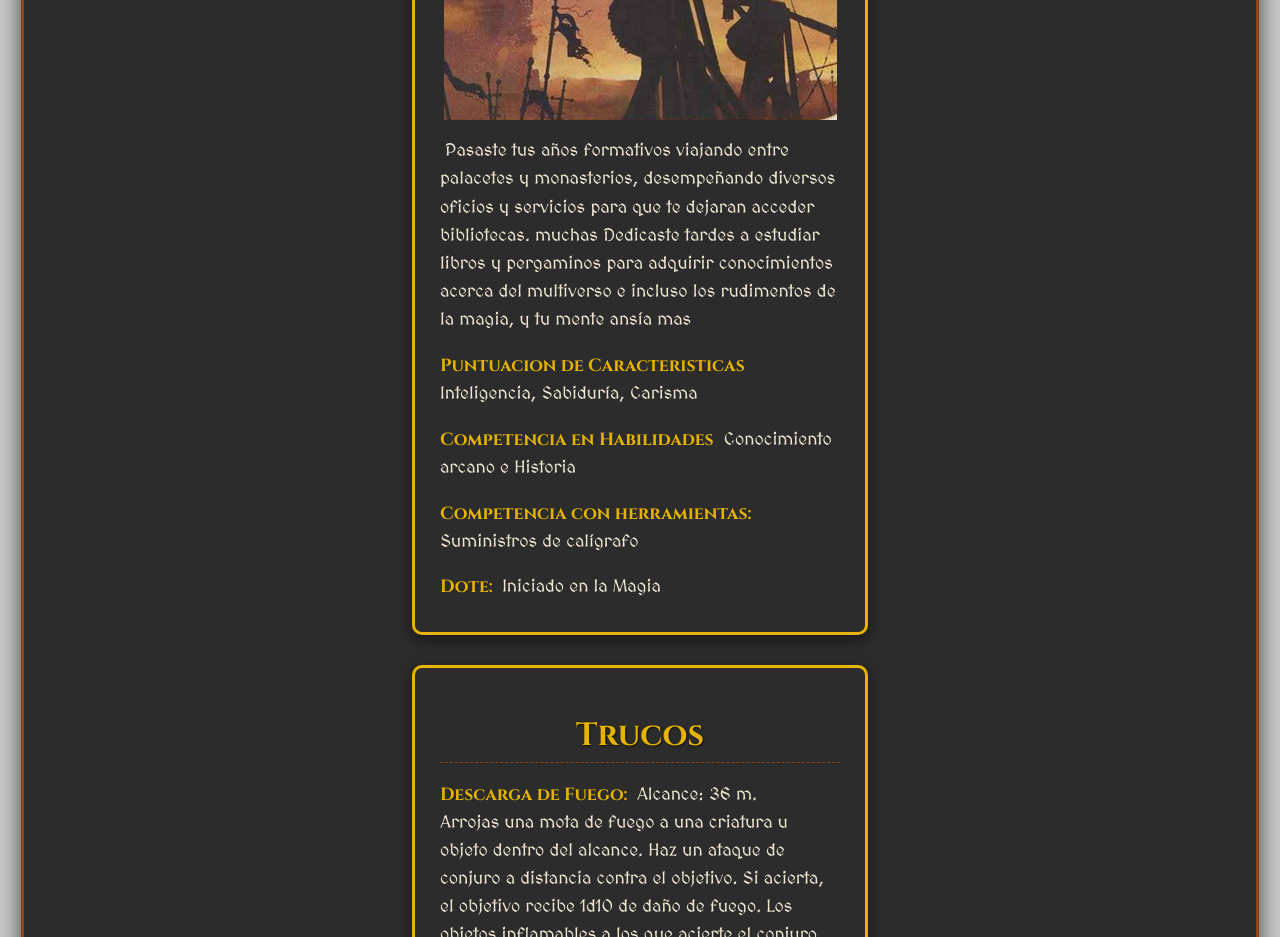
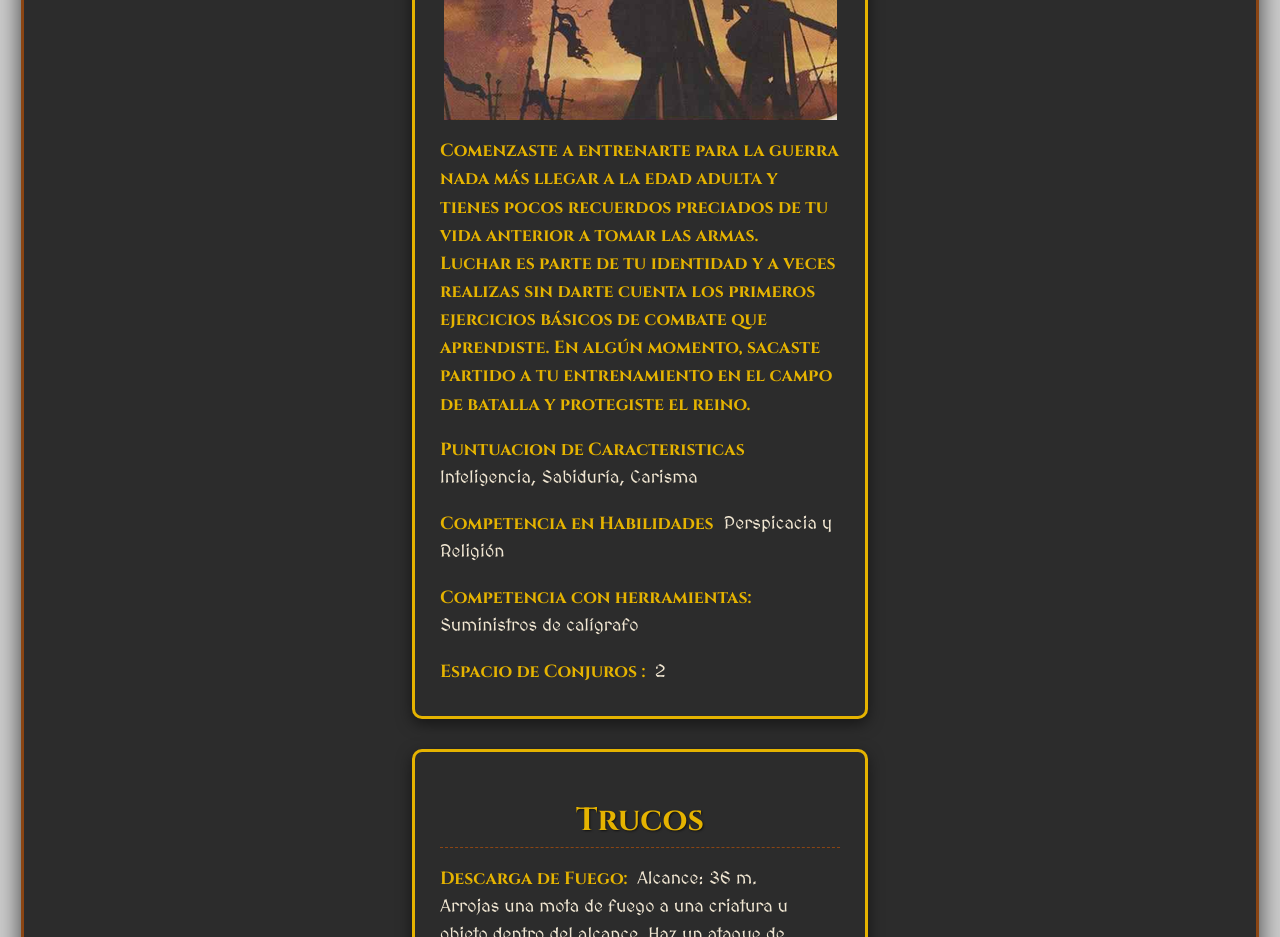
Before and after one commit to Luxxar2/Master, a plain HTML site: page Paladin.html in a window 1280 px wide. Shown: the part 4620-5557 px from the top of the page. Drawn offline with Linux system fonts and the light colour scheme; placeholder pictures from the web are drawn by us.

Commit message:
Update Paladin.html

```diff
--- a/Paladin.html
+++ b/Paladin.html
@@ -382,19 +382,17 @@ puedes elegir 1 espacio de conjuro gastado y recuperarlo. 1 vez al dia
             <h2>Transfondo: Soldado</h2>
              <img src="soldado3.png" style="max-width: 100%; height: auto; display: block; margin: 10px auto;" >
 
-<p><strong>  </strong>Pasaste tus años formativos viajando entre palacetes
-y monasterios, desempeñando diversos oficios y servicios
-para que te dejaran acceder
-bibliotecas.
-muchas
-Dedicaste
-tardes a estudiar libros y pergaminos para
-adquirir conocimientos acerca del multiverso e incluso
-los rudimentos de la magia, y tu mente ansía mas</p>
+<p><strong>  Comenzaste a entrenarte para la guerra nada más llegar
+a la edad adulta y tienes pocos recuerdos preciados de tu
+vida anterior a tomar las armas.<br> Luchar es parte de tu
+identidad y a veces realizas sin darte cuenta los primeros
+ejercicios básicos de combate que aprendiste. En algún
+momento, sacaste partido a tu entrenamiento en el campo
+de batalla y protegiste el reino.</strong>   </p>
 <p><strong>Puntuacion de Caracteristicas</strong> Inteligencia, Sabiduría, Carisma</p>
-<p><strong>Competencia en Habilidades</strong>  Conocimiento arcano e Historia  </p>
+<p><strong>Competencia en Habilidades</strong> Perspicacia y Religión </p>
             <p><strong>Competencia con herramientas: </strong> Suministros de calígrafo</p>
-            <p><strong>Dote: </strong> Iniciado en la Magia</p>
+<p><strong>Espacio de Conjuros : </strong>2 </p>
 
 
 
```
